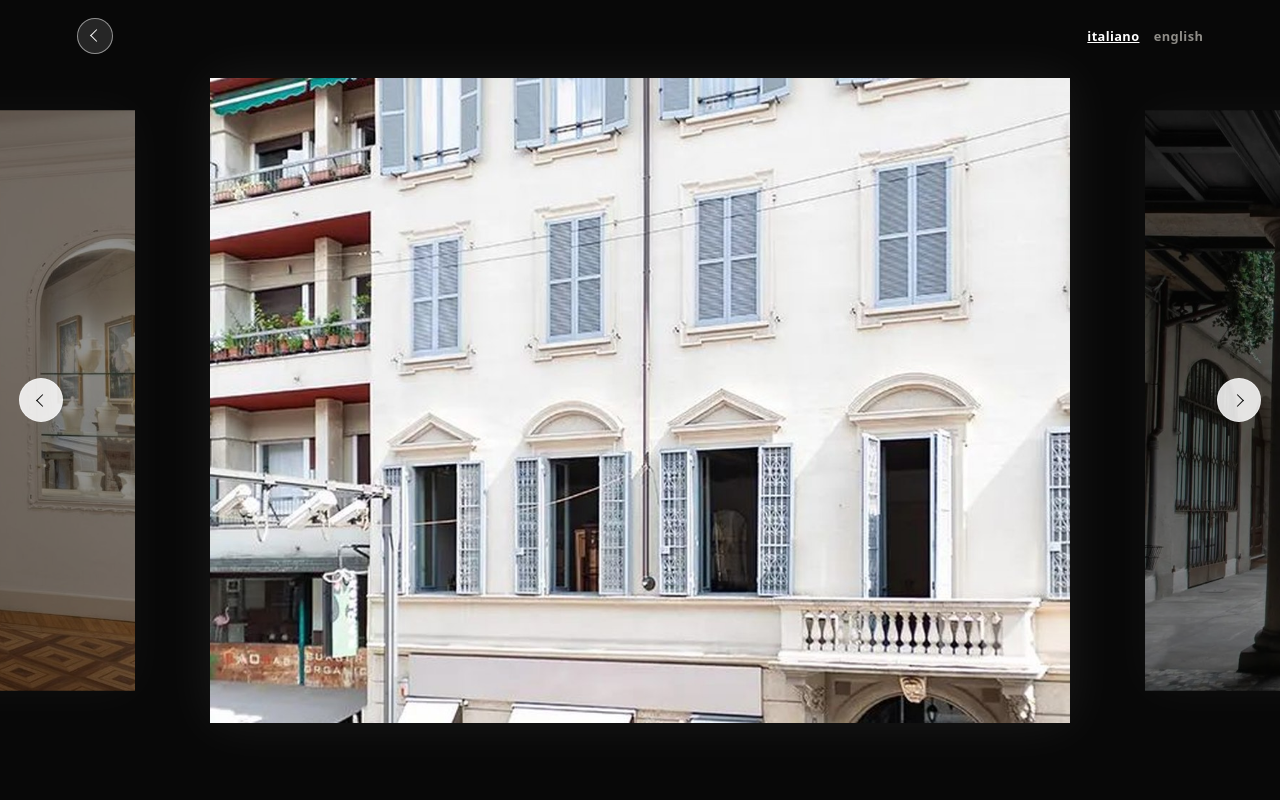
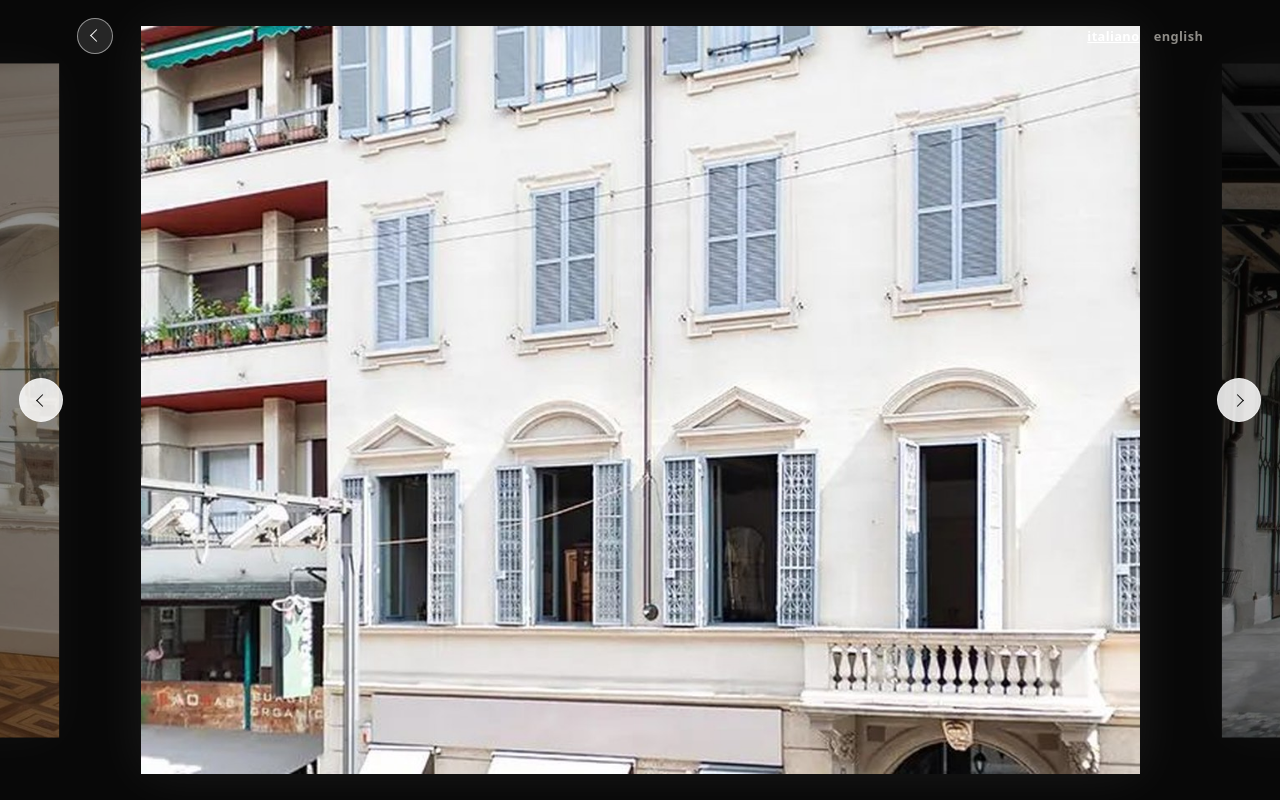
Before and after one commit to Pop-up-Museum/Designing-the-museum-of-the-future, a plain HTML site: page dove-siamo.html in a window 1280 px wide. Drawn offline with Linux system fonts and the light colour scheme.

Commit message:
Add files via upload

```diff
--- a/dove-siamo.html
+++ b/dove-siamo.html
@@ -33,14 +33,14 @@
     overflow-x:auto; overflow-y:hidden;
     scroll-snap-type:x mandatory; -webkit-overflow-scrolling:touch;
     width:100%; height:100%;
-    padding:0 calc(50vw - min(78vw,860px)/2);
+    padding:0 calc(50vw - min(78vw,1200px)/2);
     scrollbar-width:none;
   }
   #track::-webkit-scrollbar { display:none; }
 
   .slide {
     flex:0 0 auto; scroll-snap-align:center; cursor:pointer;
-    width:min(78vw,860px);
+    width:min(78vw,1200px);
     transition:opacity .35s ease, transform .35s ease;
   }
   .slide img { width:100%; height:auto; display:block; box-shadow:0 0 50px rgba(255,255,255,0.08); }
```
Also changed, not shown: where-we-are.html (+2 -2 lines).
